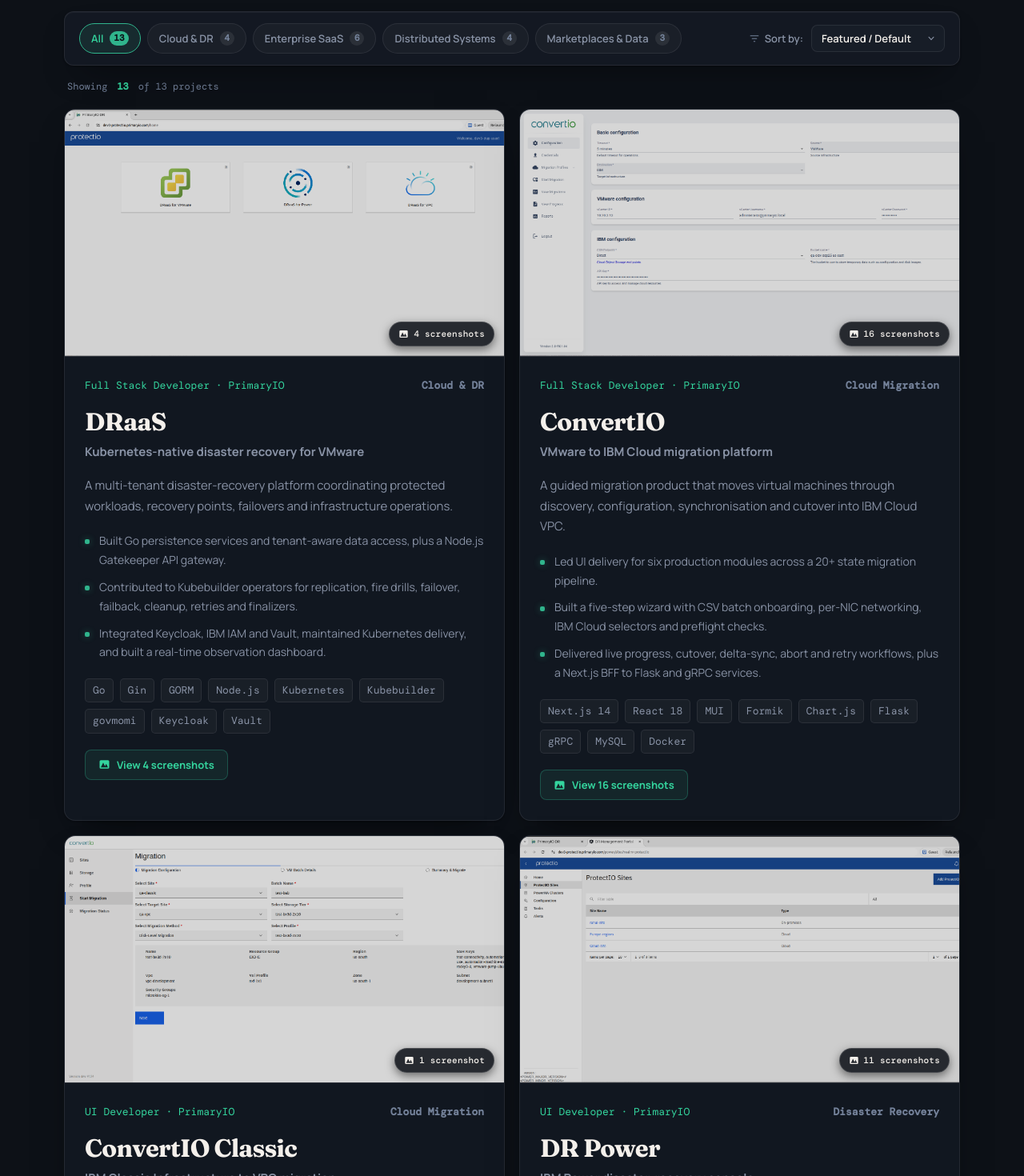
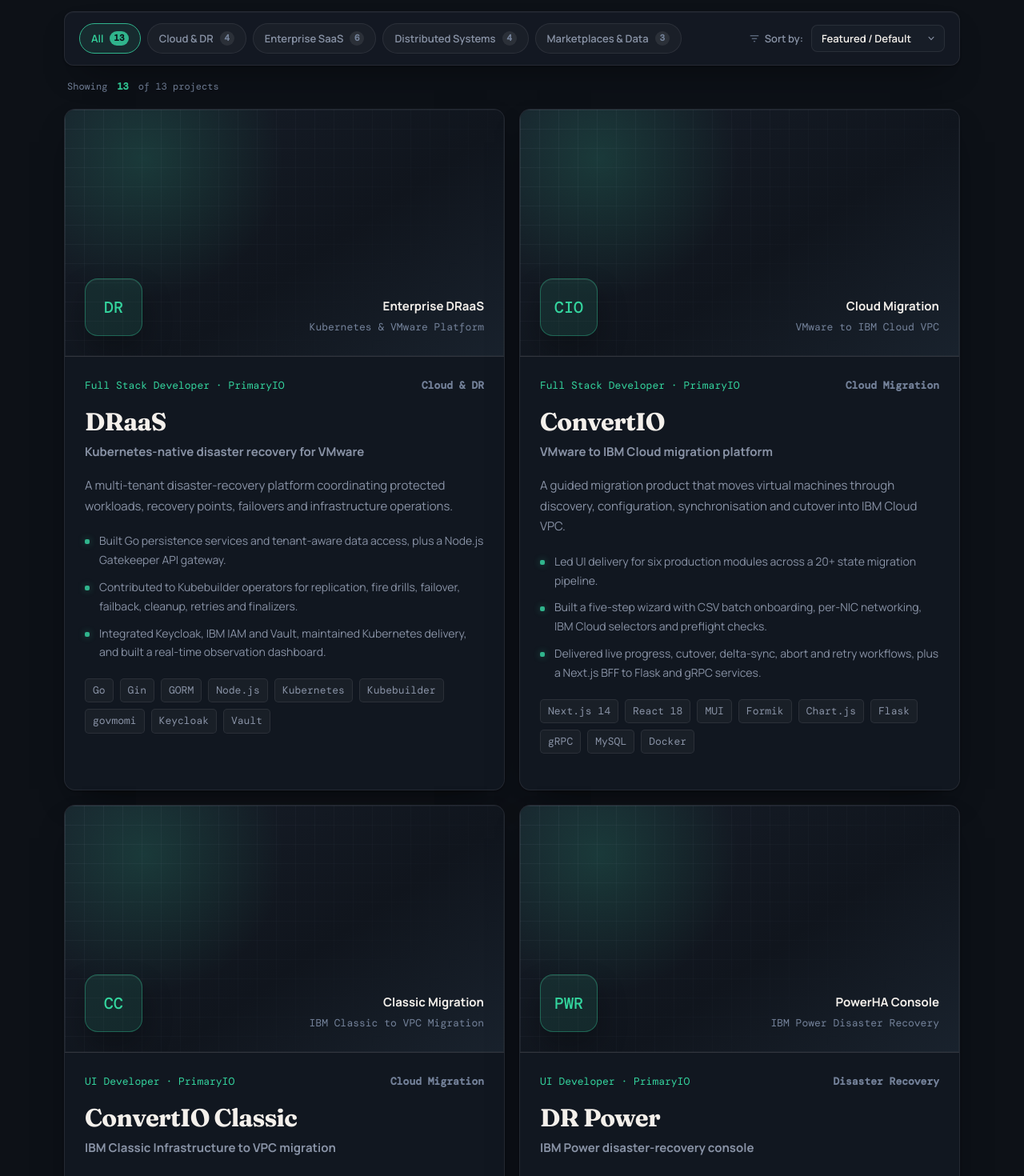
Before and after one commit to amitc1996/amit-portfolio, a Next.js app: page / in a window 1280 px wide. Shown: the part 6040-7510 px from the top of the page at 80% size. Built offline with nearby package versions, Linux system fonts and the light colour scheme.

Commit message:
Hide screenshots and thumbnails for Take2 / PrimaryIO projects

```diff
--- a/app/page.js
+++ b/app/page.js
@@ -6,6 +6,13 @@ import { projectGalleries } from "./projectGalleries";
 import portfolioConfig from "../config.json";
 
 function getProjectGallery(projectId) {
+  if (
+    portfolioConfig?.screenshots?.hideTake2Images &&
+    ["draas", "convertio", "convertio-classic", "dr-power"].includes(projectId)
+  ) {
+    return [];
+  }
+
   const raw = projectGalleries[projectId];
   if (!raw || !Array.isArray(raw)) return [];
 
@@ -137,6 +144,8 @@ const experiences = [
   },
 ];
 
+const hideTake2Images = Boolean(portfolioConfig?.screenshots?.hideTake2Images);
+
 const platformProjects = [
   {
     title: "DRaaS",
@@ -145,9 +154,12 @@ const platformProjects = [
     category: "Kubernetes-native disaster recovery for VMware",
     role: "Full Stack Developer · PrimaryIO",
     context: "Enterprise platform",
-    image: "/projects/draas/draas-01-dashboard.png",
+    image: hideTake2Images ? null : "/projects/draas/draas-01-dashboard.png",
     imageAlt: "DRaaS VMware disaster recovery dashboard with replication metrics",
-    gallery: getProjectGallery("draas"),
+    gallery: hideTake2Images ? [] : getProjectGallery("draas"),
+    imageMark: "DR",
+    placeholderTitle: "Enterprise DRaaS",
+    placeholderSubtitle: "Kubernetes & VMware Platform",
     description:
       "A multi-tenant disaster-recovery platform coordinating protected workloads, recovery points, failovers and infrastructure operations.",
     highlights: [
@@ -164,9 +176,12 @@ const platformProjects = [
     category: "VMware to IBM Cloud migration platform",
     role: "Full Stack Developer · PrimaryIO",
     context: "Enterprise platform",
-    image: "/projects/convertio/convertio-01.png",
+    image: hideTake2Images ? null : "/projects/convertio/convertio-01.png",
     imageAlt: "ConvertIO migration wizard and discovery overview",
-    gallery: getProjectGallery("convertio"),
+    gallery: hideTake2Images ? [] : getProjectGallery("convertio"),
+    imageMark: "CIO",
+    placeholderTitle: "Cloud Migration",
+    placeholderSubtitle: "VMware to IBM Cloud VPC",
     description:
       "A guided migration product that moves virtual machines through discovery, configuration, synchronisation and cutover into IBM Cloud VPC.",
     highlights: [
@@ -183,9 +198,12 @@ const platformProjects = [
     category: "IBM Classic Infrastructure to VPC migration",
     role: "UI Developer · PrimaryIO",
     context: "Enterprise platform",
-    image: "/projects/convertio-classic/classic-01.png",
+    image: hideTake2Images ? null : "/projects/convertio-classic/classic-01.png",
     imageAlt: "ConvertIO Classic IBM Classic to VPC migration console",
-    gallery: getProjectGallery("convertio-classic"),
+    gallery: hideTake2Images ? [] : getProjectGallery("convertio-classic"),
+    imageMark: "CC",
+    placeholderTitle: "Classic Migration",
+    placeholderSubtitle: "IBM Classic to VPC Migration",
     description:
       "A Next.js migration interface for configuring, validating and monitoring batch moves from IBM Classic VSIs to VPC.",
     highlights: [
@@ -202,9 +220,12 @@ const platformProjects = [
     category: "IBM Power disaster-recovery console",
     role: "UI Developer · PrimaryIO",
     context: "Enterprise platform",
-    image: "/projects/dr-power/dr-power-01.png",
+    image: hideTake2Images ? null : "/projects/dr-power/dr-power-01.png",
     imageAlt: "DR Power IBM PowerHA disaster recovery console",
-    gallery: getProjectGallery("dr-power"),
+    gallery: hideTake2Images ? [] : getProjectGallery("dr-power"),
+    imageMark: "PWR",
+    placeholderTitle: "PowerHA Console",
+    placeholderSubtitle: "IBM Power Disaster Recovery",
     description:
       "A focused web console for operating disaster recovery across IBM i and PowerHA environments through a central API gateway.",
     highlights: [
@@ -852,10 +873,10 @@ function ProjectCard({ project, onOpenGallery }) {
             role="img"
             aria-label={`${project.title} project image placeholder`}
           >
-            <span className="project-placeholder-mark" aria-hidden="true">{project.imageMark}</span>
+            <span className="project-placeholder-mark" aria-hidden="true">{project.imageMark || "SYS"}</span>
             <span className="project-placeholder-copy">
-              <strong>Project architecture</strong>
-              <small>System in progress</small>
+              <strong>{project.placeholderTitle || "Project architecture"}</strong>
+              <small>{project.placeholderSubtitle || project.context || "System in progress"}</small>
             </span>
           </div>
         )}
--- a/config.json
+++ b/config.json
@@ -1,7 +1,8 @@
 {
   "screenshots": {
     "defaultLimit": "all",
-    "description": "Set defaultLimit to 'all' to show all screenshots, or a number (e.g. 3, 4, 5) to limit how many screenshots are shown. You can also override specific projects in projectLimits.",
+    "hideTake2Images": true,
+    "description": "Set defaultLimit to 'all' to show all screenshots, or a number (e.g. 3, 4, 5) to limit how many screenshots are shown. Set hideTake2Images to true to hide images for Take2/PrimaryIO projects.",
     "projectLimits": {}
   }
 }
```
